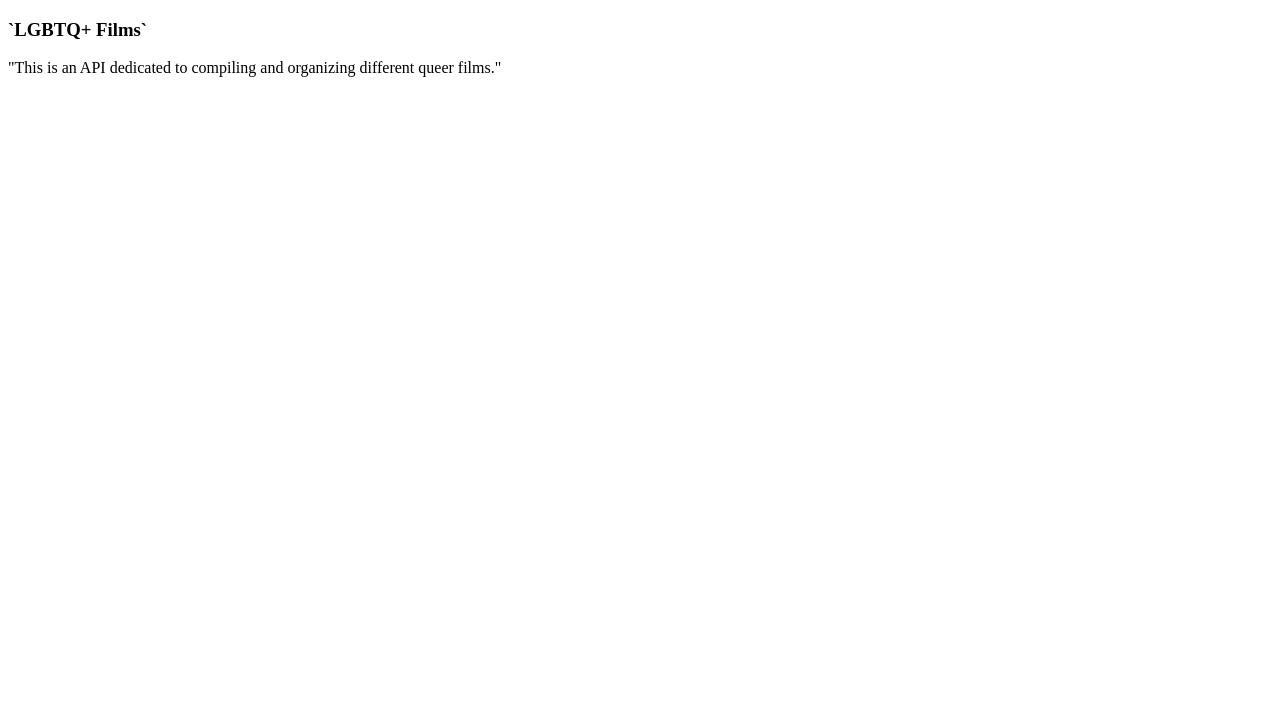
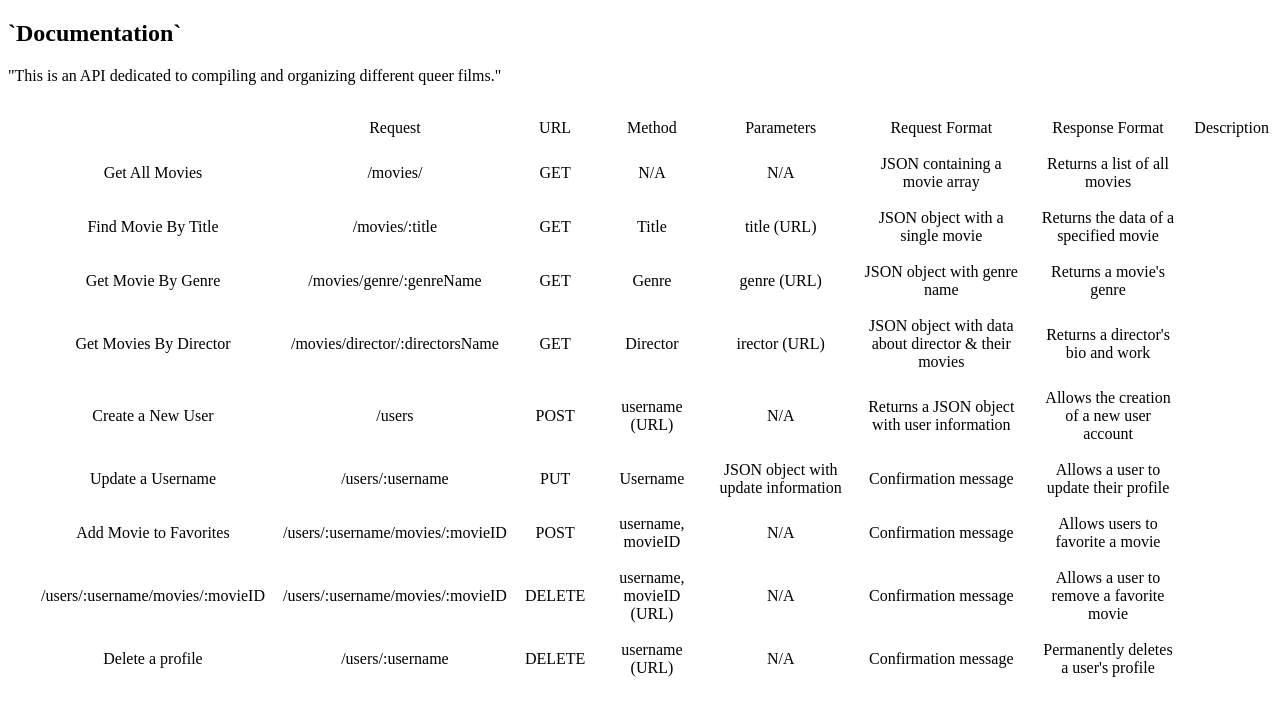
Before and after one commit to logicless-bt/movie-api, a website: page public/documentation.html in a window 1280 px wide. Drawn offline with Linux system fonts and the light colour scheme.

Commit message:
Documentation table and index.js requests
-Added a table in documentation.html demonstrating requests and responses
-Added substitute GET, POST, PUT, and DELETE requests to simulate endpoints

```diff
--- a/public/documentation.html
+++ b/public/documentation.html
@@ -2,7 +2,18 @@
 
 <html>
 	<head>
-		<title>API</title>
+		<title>QFilms API</title>
+		<style>
+			table {
+				width: 100%;
+				margin: 15px;
+			}
+			table, td, th {
+				padding: 8px;
+				text-align: center;
+				border: 1px;
+			}
+		</style>
 	</head>
 
 	<body>
@@ -10,13 +21,115 @@
 
 		</header>
 
-		<h3>
-			`LGBTQ+ Films`
-		</h3>
+		<h2>
+			`Documentation`
+		</h2>
 
 		<p>"This is an API dedicated to compiling and organizing different queer films."</p>
 
 
+		<table>
+			<!--header-->
+			<th>
+				<td>Request</td>
+				<td>URL</td>
+				<td>Method</td>
+				<td>Parameters</td>
+				<td>Request Format</td>
+				<td>Response Format</td>
+				<td>Description</td>
+			</th>
+			<!--get movies-->
+			<tr>
+				<td>Get All Movies</td>
+				<td>/movies/</td>
+				<td>GET</td>
+				<td>N/A</td>
+				<td>N/A</td>
+				<td>JSON containing a movie array</td>
+				<td>Returns a list of all movies</td>
+			</tr>
+			<!--Search movie by title-->
+			<tr>
+				<td>Find Movie By Title</td>
+				<td>/movies/:title</td>
+				<td>GET</td>
+				<td>Title</td>
+				<td>title (URL)</td>
+				<td>JSON object with a single movie</td>
+				<td>Returns the data of a specified movie</td>
+			</tr>
+			<!--Search by genre-->
+			<tr>
+				<td>Get Movie By Genre</td>
+				<td>/movies/genre/:genreName</td>
+				<td>GET</td>
+				<td>Genre</td>
+				<td>genre (URL)</td>
+				<td>JSON object with genre name</td>
+				<td>Returns a movie's genre</td>
+			</tr>
+			<!--Search by director-->
+			<tr>
+				<td>Get Movies By Director</td>
+				<td>/movies/director/:directorsName</td>
+				<td>GET</td>
+				<td>Director</td>
+				<td>irector (URL)</td>
+				<td>JSON object with data about director & their movies</td>
+				<td>Returns a director's bio and work</td>
+			</tr>
+			<!--create user-->
+			<tr>
+				<td>Create a New User</td>
+				<td>/users</td>
+				<td>POST</td>
+				<td>username (URL)</td>
+				<td>N/A</td>
+				<td>Returns a JSON object with user information</td>
+				<td>Allows the creation of a new user account</td>
+			</tr>
+			<!-- update username-->
+			<tr>
+				<td>Update a Username</td>
+				<td>/users/:username</td>
+				<td>PUT</td>
+				<td>Username</td>
+				<td>JSON object with update information</td>
+				<td>Confirmation message</td>
+				<td>Allows a user to update their profile</td>
+			</tr>
+			<!-- Favorite a movie-->
+			<tr>
+				<td>Add Movie to Favorites</td>
+				<td>/users/:username/movies/:movieID</td>
+				<td>POST</td>
+				<td>username, movieID</td>
+				<td>N/A</td>
+				<td>Confirmation message</td>
+				<td>Allows users to favorite a movie</td>
+			</tr>
+			<!--Remove favorite-->
+			<tr>
+				<td>/users/:username/movies/:movieID</td>
+				<td>/users/:username/movies/:movieID</td>
+				<td>DELETE</td>
+				<td>username, movieID (URL)</td>
+				<td>N/A</td>
+				<td>Confirmation message</td>
+				<td>Allows a user to remove a favorite movie</td>
+			</tr>
+			<!--Delete account-->
+			<tr>
+				<td>Delete a profile</td>
+				<td>/users/:username</td>
+				<td>DELETE</td>
+				<td>username (URL)</td>
+				<td>N/A</td>
+				<td>Confirmation message</td>
+				<td>Permanently deletes a user's profile</td>
+			</tr>
+		</table>
 	</body>
 
 
```
Also changed, not shown: index.js (+51 -41 lines).
